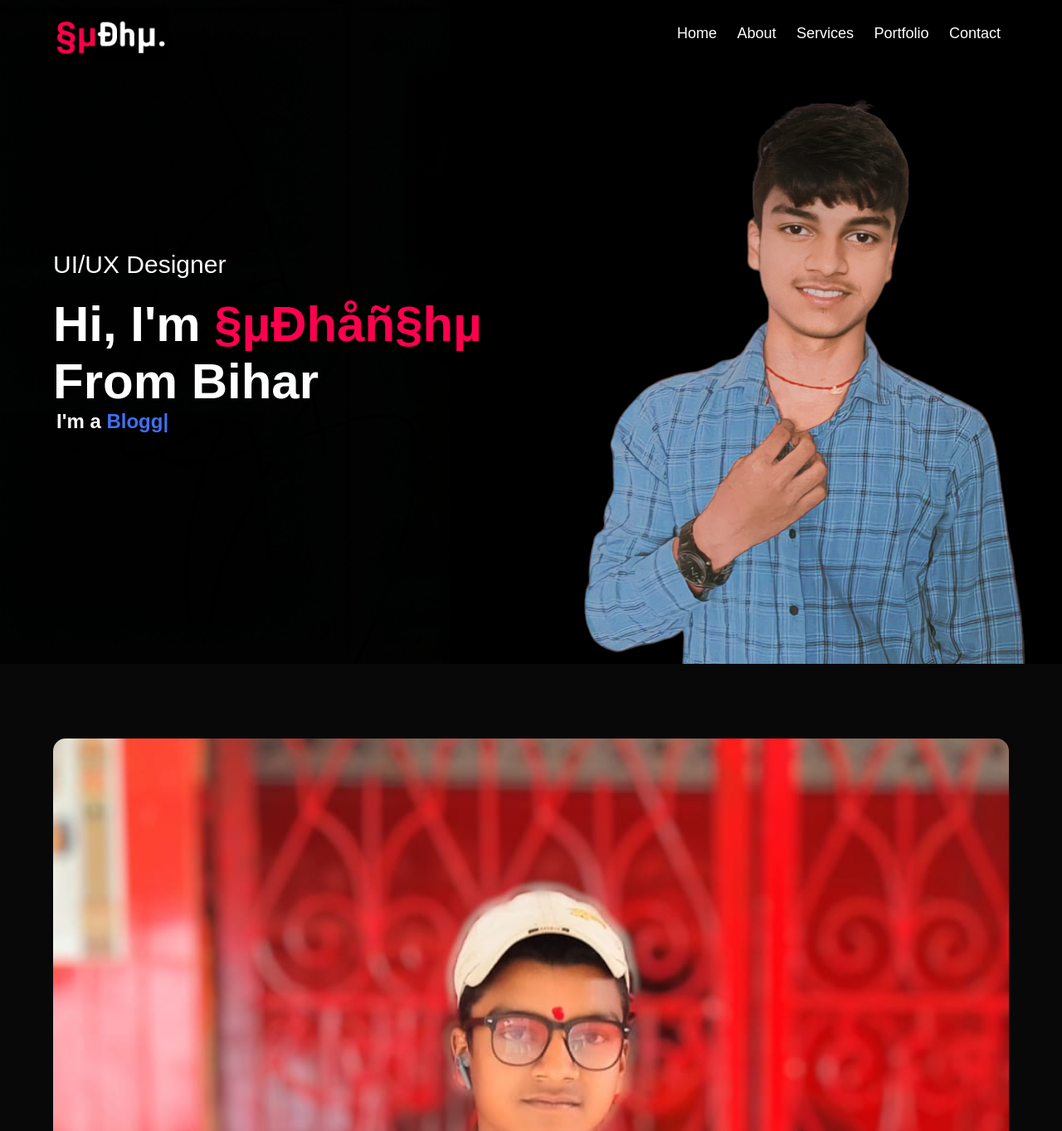
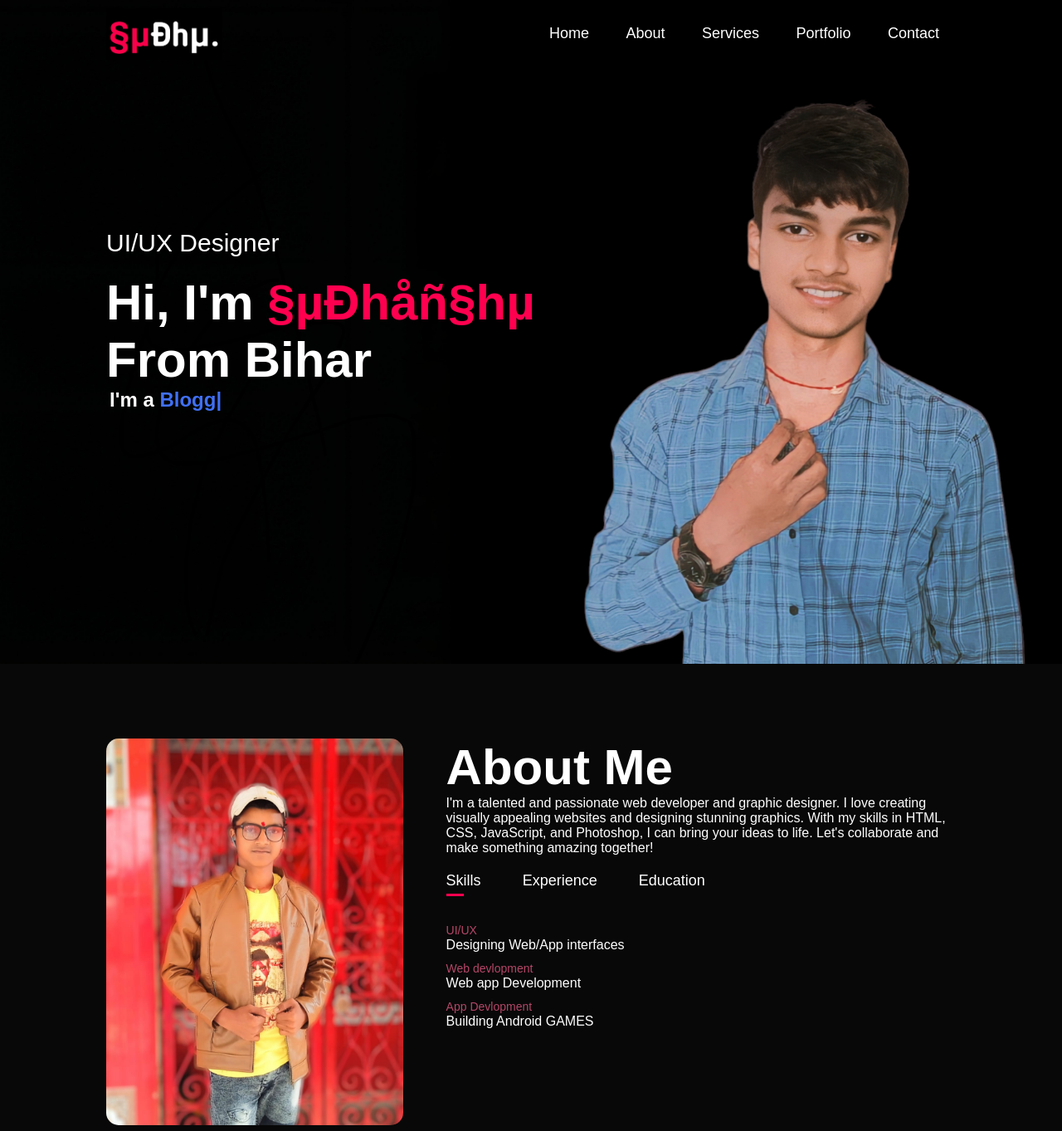
Before and after one commit to sudhucodes/sudhanshuportfolio.com, a plain HTML site: page index.html in a window 1280 px wide. Shown: the top 1363 px of the page at 83% size. Drawn offline with nearby package versions, Linux system fonts and the light colour scheme.

Commit message:
style.css

```diff
--- a/style.css
+++ b/style.css
@@ -1,65 +1,57 @@
-* {
+*{
     margin: 0;
     padding: 0;
     font-family: 'Poppins', sans-serif;
     box-sizing: border-box;
 }
-
-html {
+html{
     scroll-behavior: smooth;
 }
-
-body {
+body{
     background-color: #080808;
     color: white;
 }
 
-#header {
+#header{
     width: 100%;
     height: 100vh;
     background-image: url(photo/background\ image.jpeg.jpg);
     background-size: cover;
     background-position: center;
 }
-
-.container {
-    padding: 10px 5%;
+.container{
+    padding: 10px 10%;
 }
-
-nav {
+nav{
     display: flex;
     align-items: center;
     justify-content: space-between;
     flex-wrap: wrap;
 }
 
-.logo {
+.logo{
     width: 140px;
+
+}
+.container2{
+    margin-left: 4px;
+    align-items: center;}
+span{
+    color: #4070F4;
+}
+nav ul li{
+    display: inline-block;
+    list-style: none;
+    margin: 10px 20px;
 }
 
-.container2 {
-    margin-left: 4px;
-    align-items: center;
-}
-
-span {
-    color: #4070F4;
-}
-
-nav ul li {
-    display: inline-block;
-    list-style: none;
-    margin: 10px 10px;
-}
-
-nav ul li a {
+nav ul li a{
     color: white;
     text-decoration: none;
     font-size: 18px;
     position: relative;
 }
-
-nav ul li a::after {
+nav ul li a::after{
     content: '';
     width: 0;
     height: 3px;
@@ -69,73 +61,60 @@ nav ul li a::after {
     bottom: -6px;
     transition: 0.5s;
 }
-
-nav ul li a:hover::after {
+nav ul li a:hover::after{
     width: 100%;
 }
-
-.header-text {
+.header-text{
     margin-top: 20%;
     font-size: 30px;
 }
-
-.header-text h1 {
+.header-text h1{
     font-size: 60px;
     margin-top: 20px;
 }
-
-.header-text h1 span {
+.header-text h1 span{
     color: #ff004f;
 }
-
 /*------about-----*/
-#about {
+#about{
     padding: 80px 0;
     color: ababab;
 }
-
-.row {
+.row{
     display: flex;
     justify-content: space-between;
     flex-wrap: wrap;
 }
+.about-col-1{
+    flex-basis: 35%;
 
-.about-col-1 {
-    flex-basis: 100%;
-    margin-bottom: 30px;
 }
-
-.about-col-1 img {
+.about-col-1 img{
     width: 100%;
     border-radius: 15px;
 }
-
-.about-col-2 {
-    flex-basis: 100%;
+.about-col-2{
+    flex-basis: 60%;
 }
-
-.sub-title {
+.sub-title{
     font-size: 60px;
     font-weight: 600;
     color: white;
 }
-
-.tab-titles {
+.tab-titles{
     display: flex;
     margin: 20px 0 40px;
-    flex-wrap: wrap;
 }
 
-.tab-links {
-    margin-right: 20px;
-    margin-bottom: 10px;
+.tab-links{
+    margin-right: 50px;
     font-size: 18px;
     font-weight: 500;
     cursor: pointer;
-    position: relative;
+    position: relative
 }
 
-.tab-links::after {
+.tab-links::after{
     content: '';
     width: 0;
     height: 3px;
@@ -145,42 +124,37 @@ nav ul li a:hover::after {
     bottom: -8px;
     transition: 0.5s;
 }
-
-.tab-links.active-link::after {
+.tab-links.active-link::after{
     width: 50%;
 }
 
-.tab-contents ul li {
+.tab-contents ul li{
     list-style: none;
     margin: 10px 0;
 }
 
-.tab-contents ul li span {
+.tab-contents ul li span{
     color: #b54769;
     font-size: 14px;
 }
-
-.tab-contents {
+.tab-contents{
     display: none;
 }
-
-.tab-contents.active-tab {
+.tab-contents.active-tab{
     display: block;
 }
 
 /*----------------services------------*/
-#services {
+#services{
     padding: 30px 0;
 }
-
-.services-list {
+.services-list{
     display: grid;
     grid-template-columns: repeat(auto-fit, minmax(250px, 1fr));
     grid-gap: 40px;
     margin-top: 50px;
 }
-
-.services-list div {
+.services-list div{
     background: #262626;
     padding: 40px;
     font-size: 13px;
@@ -188,60 +162,52 @@ nav ul li a:hover::after {
     border-radius: 10px;
     transition: background 0.5s, transform 0.5s;
 }
-
-.services-list div i {
+.services-list div i{
     font-size: 50px;
     margin-bottom: 30px;
 }
-
-.services-list div h2 {
+.services-list div h2{
     font-size: 30px;
     font-weight: 500;
     margin-bottom: 15px;
 }
-
-.services-list div a {
+.services-list div a{
     text-decoration: none;
     color: #fff;
     font-size: 12px;
     margin-top: 20px;
     display: inline-block;
 }
-
-.services-list div:hover {
+.services-list div:hover{
     background: #ff004f;
     transform: translateY(-10px);
 }
+/*------------Protfolio-----------*/
+#protfolio{
+    padding: 50px 0;
 
-/*------------Protfolio-----------*/
-#protfolio {
-    padding: 50px 0;
 }
-
-.work-list {
+.work-list{
     display: grid;
     grid-template-columns: repeat(auto-fit, minmax(250px, 1fr));
     grid-gap: 40px;
     margin-top: 50px;
 }
-
-.work {
+.work{
     border-radius: 10px;
     position: relative;
     overflow: hidden;
 }
-
-.work img {
+.work img{
     width: 100%;
     border-radius: 10px;
     display: block;
     transition: transform 0.5s;
 }
-
-.layer {
+.layer{
     width: 100%;
     height: 0;
-    background: linear-gradient(rgba(0, 0, 0, 0.6), #ff004f);
+    background: linear-gradient(rgba(0,0,0,0.6), #ff004f);
     border-radius: 10px;
     position: absolute;
     left: 0;
@@ -256,13 +222,11 @@ nav ul li a:hover::after {
     font-size: 14px;
     transition: height 0.5s;
 }
-
-.layer h3 {
+.layer h3{
     font-weight: 500;
     margin-bottom: 20px;
 }
-
-.layer a {
+.layer a{
     margin-top: 20px;
     color: #ff004f;
     text-decoration: none;
@@ -274,16 +238,13 @@ nav ul li a:hover::after {
     border-radius: 50px;
     text-align: center;
 }
-
-.work:hover img {
+.work:hover img{
     transform: scale(1.1);
 }
-
-.work:hover .layer {
+.work:hover .layer{
     height: 100%;
 }
-
-.btn {
+.btn{
     display: block;
     margin: 50px auto;
     width: fit-content;
@@ -295,36 +256,29 @@ nav ul li a:hover::after {
     transition: background 0.5s;
     box-shadow: 0 0 5px #ff004f, 0 0 25px #ff004f;
 }
-
-.btn:hover {
+.btn:hover{
     background: #ff004f;
     box-shadow: 0 0 5px #ff004f, 0 0 25px #ff004f, 0 0 50px #ff004f, 0 0 100px #ff004f;
 }
-
 /*--------------contact---------*/
-.contact-left {
-    flex-basis: 100%;
+.contact-left{
+    flex-basis: 35%;
 }
-
-.contact-right {
-    flex-basis: 100%;
+.contact-right{
+    flex-basis: 60%;
 }
-
-.contact-left p {
+.contact-left p{
     margin-top: 30px;
 }
-
-.contact-left p i {
+.contact-left p i{
     color: #ff004f;
     margin-right: 15px;
     font-size: 25px;
 }
-
-.social-icon {
+.social-icon{
     margin-top: 30px;
 }
-
-.social-icon a {
+.social-icon a{
     text-decoration: none;
     font-size: 30px;
     margin-right: 15px;
@@ -332,13 +286,11 @@ nav ul li a:hover::after {
     display: inline-block;
     transition: transform 0.5s;
 }
-
-.social-icon a:hover {
+.social-icon a:hover{
     color: #ff004f;
     transform: translateY(-5px);
 }
-
-.btn2 {
+.btn2{
     display: inline-block;
     background: #ff004f;
     margin: 50px auto;
@@ -348,14 +300,10 @@ nav ul li a:hover::after {
     border-radius: 6px;
     text-decoration: none;
     color: white;
-}
-
-.contact-right {
+}.contact-right{
     width: 100%;
 }
-
-form input,
-form textarea {
+form input, form textarea{
     width: 100%;
     border: 0;
     outline: none;
@@ -366,15 +314,13 @@ form textarea {
     font-size: 18px;
     border-radius: 6px;
 }
-
-form .btn2 {
+form .btn2{
     padding: 14px 60px;
     font-size: 18px;
     margin-top: 20px;
     cursor: pointer;
 }
-
-.copyright {
+.copyright{
     width: 100%;
     text-align: center;
     padding: 25px 0;
@@ -382,11 +328,9 @@ form .btn2 {
     font-weight: 300;
     margin-top: 20px;
 }
-
-.copyright i {
+.copyright i{
     color: #ff004f;
 }
-
 /*------------css for small screens----------*/
 nav .fa-solid {
     display: none;
```
